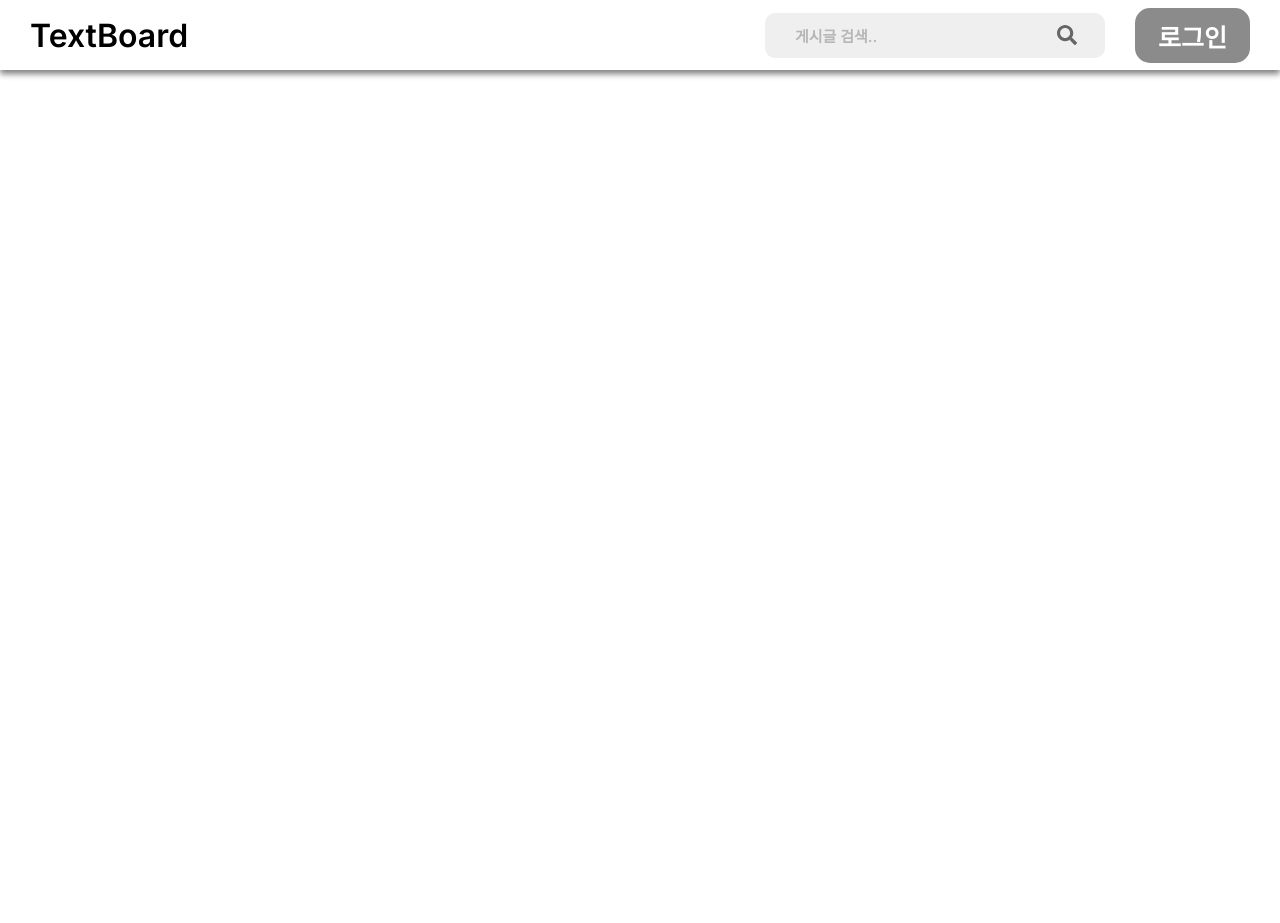
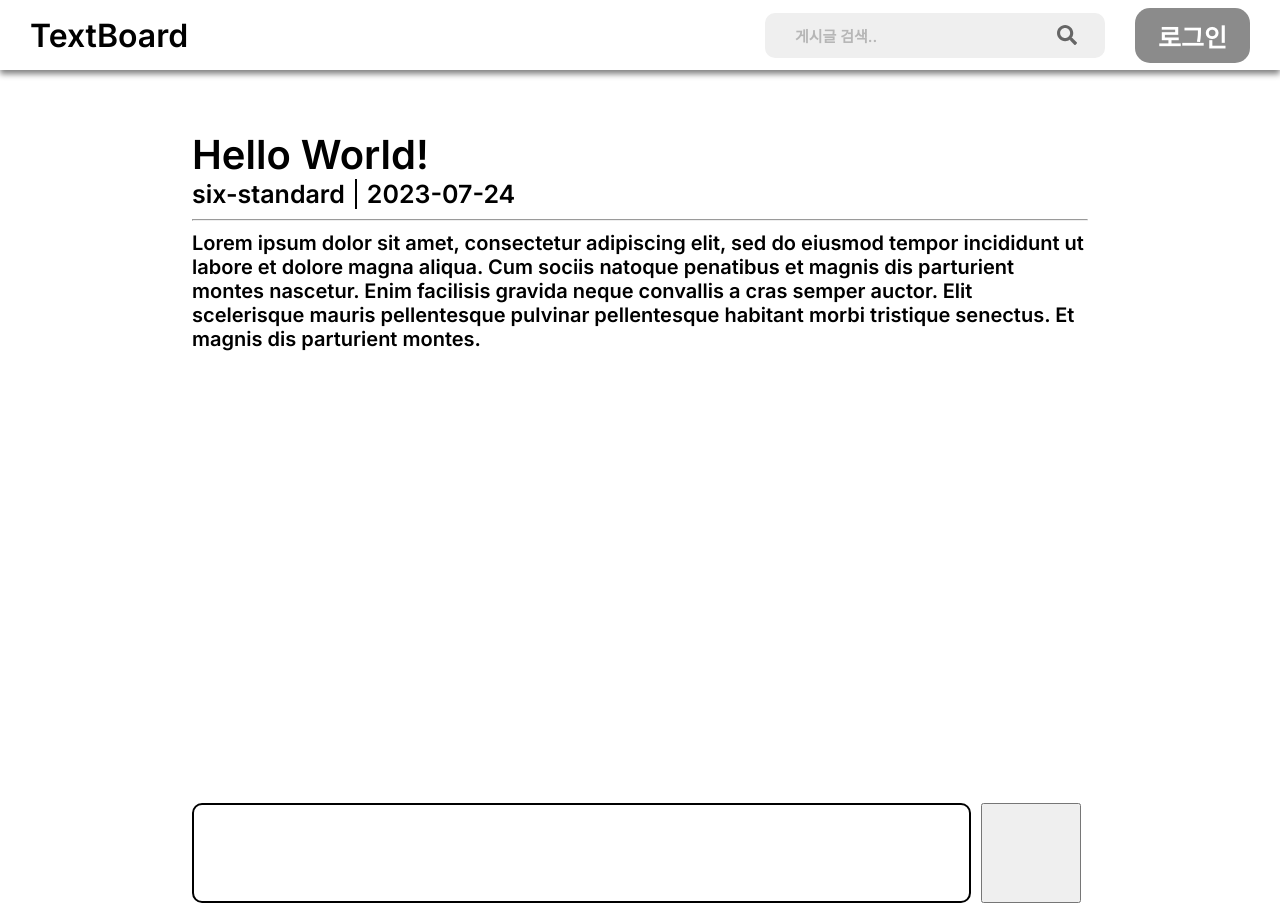
Before and after one commit to five-standard/Entry-FrontEnd, a React (Create React App) app: page /posts/1 in a window 1280 px wide. Before the commit this address had no page. Before the commit the page ends 800 px from the top, so only its background shows below. Built offline with nearby package versions, Linux system fonts and the light colour scheme; data requests are answered from the project's data file.

Commit message:
🌧 :: 일부 연동 기능 완성 Main.js - 글 목록 불러오는 기능 완성 (페이지네이션 제외) Posts.js - 글 데이터 불러오는 기능 완성 (댓글 버튼 제외, 일부 퍼블리싱 미완성)

```diff
--- /dev/null
+++ b/src/apis/baseUrl.jsx
@@ -0,0 +1 @@
+export const baseURL = 'http://localhost:1127';
--- /dev/null
+++ b/src/apis/get/getPostDetail.jsx
@@ -0,0 +1,11 @@
+import axios from "axios";
+import { baseURL } from "../baseUrl";
+
+export const getPostDtail = async (id) => {
+  try {
+    const res = await axios.get(`${baseURL}/posts/${id}`);
+    return res;
+  } catch(err) {
+    console.log(err);
+  }
+}
--- /dev/null
+++ b/src/apis/get/getPosts.jsx
@@ -0,0 +1,11 @@
+import axios from "axios";
+import { baseURL } from "../baseUrl";
+
+export const getPosts = async (count) => {
+  try {
+    const res = await axios.get(`${baseURL}/posts?_start=${count*5}&_limit=5`);
+    return res;
+  } catch(err) {
+    console.log(err);
+  }
+}
--- a/src/components/common/TextBox.jsx
+++ b/src/components/common/TextBox.jsx
@@ -1,7 +1,11 @@
 import styled from 'styled-components';
 
-const TextBox = ({ Title, Date, Author }) => {
-  return <Wrapper>
+const TextBox = ({ Title, Date, Author, Id }) => {
+  const goPost = Id => {
+     window.location.href = `http://localhost:3000/posts/${Id}`;
+  }
+
+  return <Wrapper onClick={() => goPost(Id)}>
       <Left>
       <h1>{Title}</h1>
       <h1>{Date}</h1>
@@ -19,7 +23,7 @@ const Wrapper = styled.div`
   padding-left: 20px;
   padding-right: 20px;
   box-sizing: border-box;
-  width: 1100px;
+  width: 100%;
   height: 110px;
   background: #EFEAEA;
   border-radius: 15px;
--- a/src/pages/Main.js
+++ b/src/pages/Main.js
@@ -2,23 +2,49 @@ import React from 'react';
 import styled from 'styled-components';
 import { Link } from 'react-router-dom';
 import TextBox from '../components/common/TextBox';
+import { useState, useEffect } from 'react';
+import { getPosts } from '../apis/get/getPosts';
 
 const Main = () => {
+  const [response, setResponse] = useState([]);
+  const [resLeng, setResLeng] = useState(1);
+  const [count, setCount] = useState(0);
+
+  useEffect(() => {
+    getPosts(count)
+      .then(res => {
+        setResponse(res.data);
+      })
+  }, [count]);
+
+  const editcount = () => {
+
+  }
+
+  const previous = () => {
+    if(count>0) setCount(count-1);
+  }
+
+  const next = () => {
+    if(count<resLeng) setCount(count+1);
+  }
+
   return <Wrapper>
     <Posts>
       <Write>
         <h1>글 작성하기</h1>
       </Write>
-      <TextBox Title="안녕하세요" Date="2023-07-20" Author="Six-standard" />
-      <TextBox Title="안녕하세요" Date="2023-07-20" Author="Six-standard" />
-      <TextBox Title="안녕하세요" Date="2023-07-20" Author="Six-standard" />
-      <TextBox Title="안녕하세요" Date="2023-07-20" Author="Six-standard" />
-      <TextBox Title="안녕하세요" Date="2023-07-20" Author="Six-standard" />
+      {
+        response?.map(data => {
+          return (
+            <TextBox Title={data.title} Date={data.date} Author={data.author} Id={data.id} key={data.id} />
+          )
+        })
+      }
     </Posts>
     <Pagination>
-      <button>〈</button>
-      <button>1</button>
-      <button>〉</button>
+      <button onClick={previous}>〈</button>
+      <button onClick={next}>〉</button>
     </Pagination>
   </Wrapper>
 };
@@ -52,7 +78,9 @@ const Pagination = styled.div`
 
 const Posts = styled.div`
   display: flex;
+  width: 65%;
   flex-direction: column;
+  align-items: center;
   gap: 20px;
 `;
 
--- /dev/null
+++ b/src/pages/Posts.js
@@ -0,0 +1,95 @@
+import React, { useEffect, useState } from 'react';
+import { useParams } from 'react-router-dom';
+import styled from 'styled-components';
+import { getPostDtail } from '../apis/get/getPostDetail';
+
+const Posts = () => {
+  const { id } = useParams();
+  const [response, setResponse] = useState({});
+
+  useEffect(() => {
+    getPostDtail(id)
+      .then(res => {
+        setResponse(res.data);
+      })
+  }, [])
+
+  return <Wrapper>
+    <Post>
+      <Info>
+        <Title>{response.title}</Title>
+        <UserInfo>
+          <h1>{response.author}</h1>
+          <Line />
+          <h1>{response.date}</h1>
+        </UserInfo>
+      </Info>
+      <hr />
+      <Data>{response.data}</Data>
+    </Post>
+    <Comment>
+      <textarea></textarea>
+      <button></button>
+    </Comment>
+  </Wrapper>
+};
+
+export default Posts;
+
+const Wrapper = styled.div`
+  display: flex;
+  flex-direction: column;
+  align-items: center;
+  margin-top: 60px;
+  height: 793px;
+  justify-content: space-between;
+`;
+
+const Post = styled.div`
+  display: flex;
+  flex-direction: column;
+  gap: 10px;
+  width: 70%;
+`;
+
+const Info = styled.div`
+`;
+
+const UserInfo = styled.div`
+  display: flex;
+  align-items: center;
+  gap: 10px;
+  & > h1 {
+    font-size: 25px;
+  }
+`;
+
+const Line = styled.div`
+  width: 2px;
+  height: 30px;
+  background-color: black;
+`;
+
+const Data = styled.h1`
+  font-size: 20px;
+`;
+const Title = styled.h1`
+  font-size: 40px;
+`;
+
+const Comment = styled.div`
+  display: flex;
+  width: 70%;
+  gap: 10px;
+  height: 100px;
+  margin-bottom: 20px;
+  & > textarea {
+    border: 2px solid black;
+    width: 86%;
+    border-radius: 10px;
+    resize: none;
+  }
+  & > button {
+    width: 100px;
+  }
+`;
--- a/src/router/Router.jsx
+++ b/src/router/Router.jsx
@@ -2,17 +2,21 @@ import { BrowserRouter, Routes, Route } from 'react-router-dom';
 import Header from '../components/Header';
 import Main from '../pages/Main';
 import Search from '../pages/Search';
+import Posts from '../pages/Posts';
+
+import Test from '../pages/Test';
 
 const Router = () => {
-  return (
-    <BrowserRouter>
+  return <BrowserRouter>
     <Header />
     <Routes>
       <Route path="/" element={<Main />} />
       <Route path="/search" element={<Search />} />
+      <Route path="/posts/:id" element={<Posts />} />
+      <Route path="/test" element={<Test />} />
+      <Route path="*" element={<>404 Not Found</>} />
     </Routes>
   </BrowserRouter>
-  );
 };
 
 export default Router;
```
Lines whose indentation alone changed are shown as unchanged.
